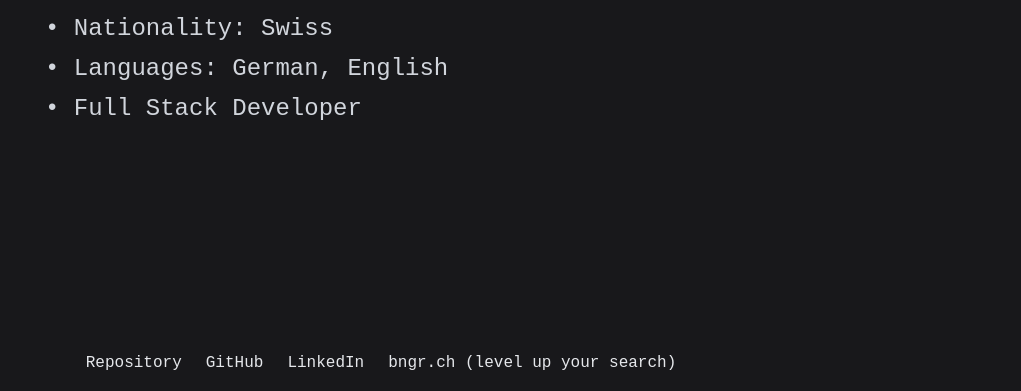
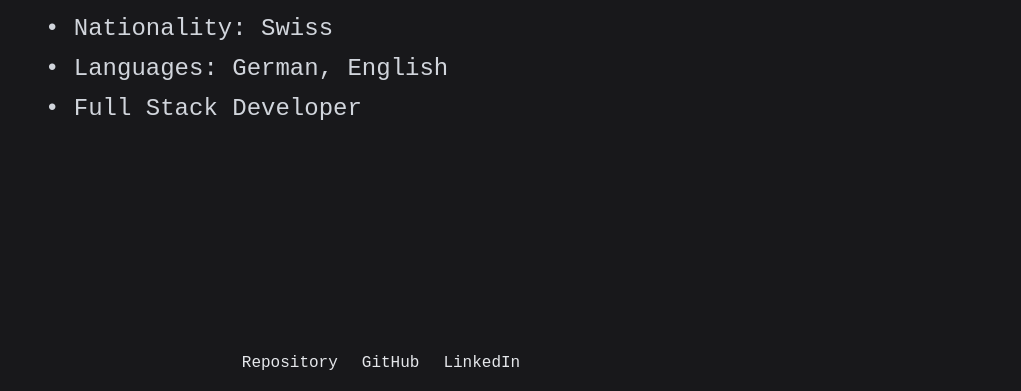
Before and after one commit to raphaelluethy/raphaelluethy.ch, a website built with Vite: page index.html in a window 1280 px wide. Shown: the part 409-800 px from the top of the page, without its empty margins (259-1280 px from the left). Built offline with nearby package versions, Linux system fonts and the light colour scheme.

Commit message:
Update index.html

```diff
--- a/index.html
+++ b/index.html
@@ -49,9 +49,6 @@
               <a href="https://www.linkedin.com/in/raphaelluethy/" class="hover:text-gray-200 transition-colors" target="_blank" rel="noopener noreferrer">
                   LinkedIn
               </a>
-              <a href="https://bngr.ch" class="hover:text-gray-200 transition-colors" target="_blank" rel="noopener noreferrer">
-                  bngr.ch (level up your search)
-              </a>
           </div>
       </footer>
   </body>
```
